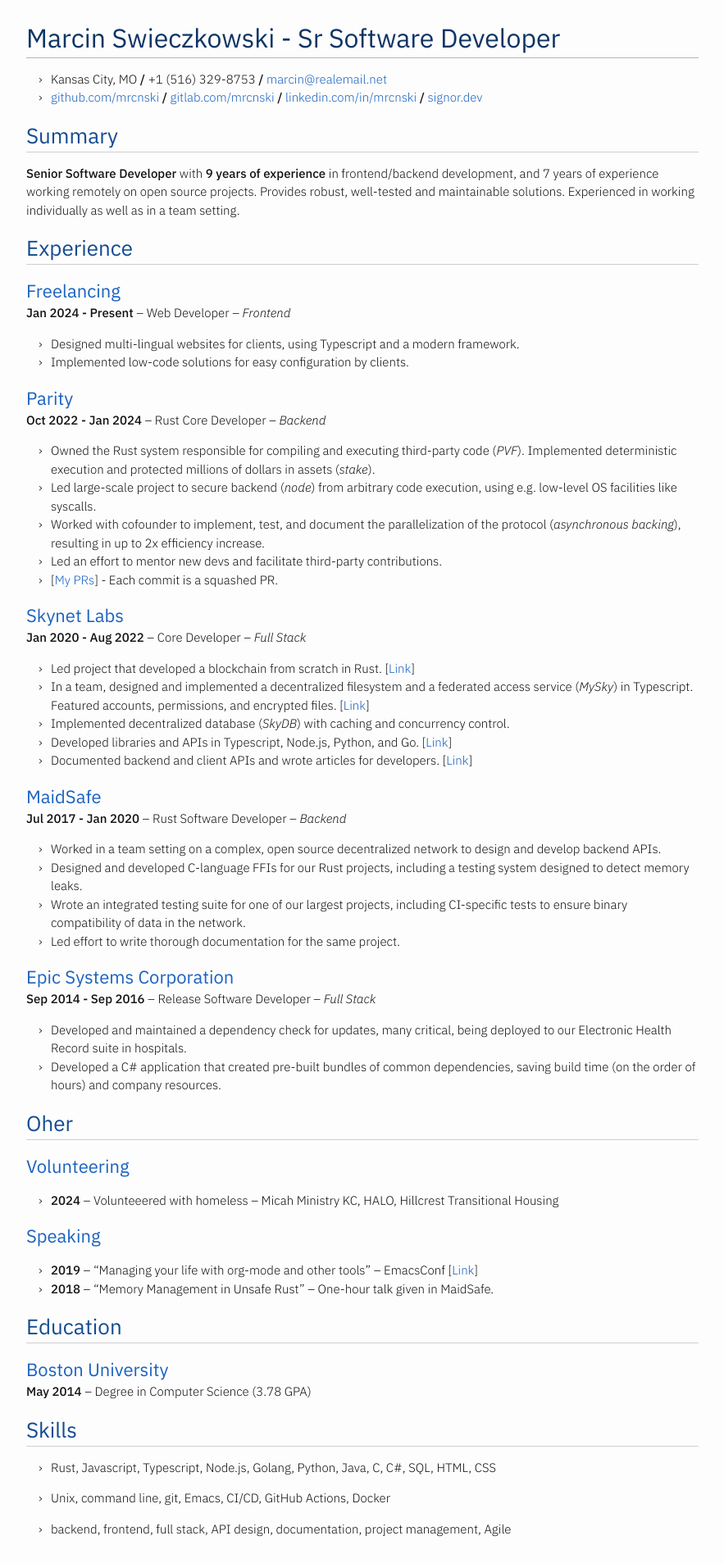
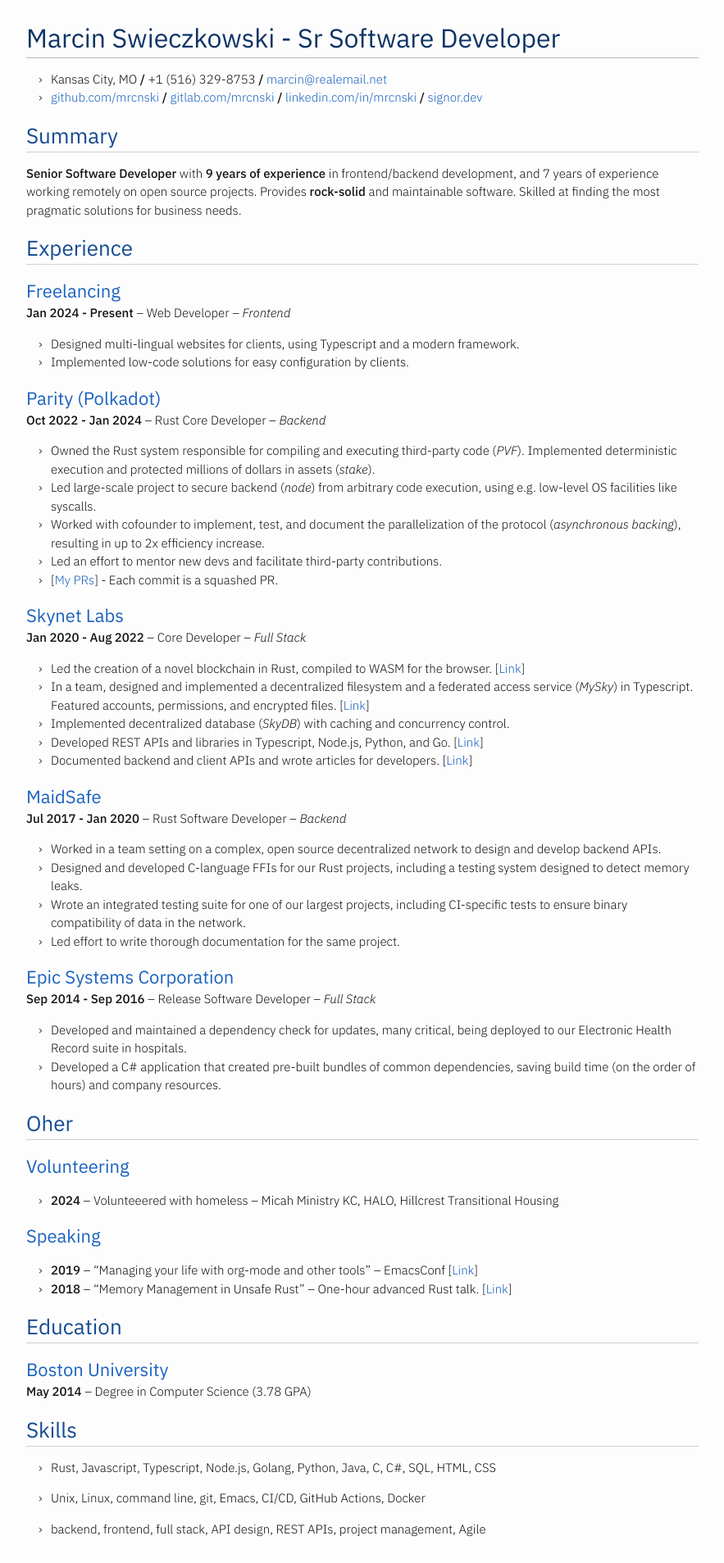
Before and after one commit to mrcnski/signor.dev, a Jekyll site: the page built from resume.md, in a window 1280 px wide. Shown: the whole page at 82% size, without its empty margins (198-1081 px from the left). Built offline with Jekyll 4.4.1, drawn with Linux system fonts in a browser that asks for light colours.

Commit message:
Update resume

```diff
--- a/resume.md
+++ b/resume.md
@@ -14,7 +14,7 @@ last-updated: "Jan 2025"
 
 ## Summary
 
-**Senior Software Developer** with **9 years of experience** in frontend/backend development, and 7 years of experience working remotely on open source projects. Provides robust, well-tested and maintainable solutions. Experienced in working individually as well as in a team setting.
+**Senior Software Developer** with **9 years of experience** in frontend/backend development, and 7 years of experience working remotely on open source projects. Provides **rock-solid** and maintainable software. Skilled at finding the most pragmatic solutions for business needs.
 
 ## Experience
 
@@ -27,7 +27,7 @@ last-updated: "Jan 2025"
   framework.
 - Implemented low-code solutions for easy configuration by clients.
 
-### Parity
+### Parity (Polkadot)
 {: .resume-meta}
 
 **Oct 2022 - Jan 2024** -- Rust Core Developer -- *Backend*
@@ -35,7 +35,8 @@ last-updated: "Jan 2025"
 - Owned the Rust system responsible for compiling and executing third-party code
   (*PVF*). Implemented deterministic execution and protected millions of dollars
   in assets (*stake*).
-- Led large-scale project to secure backend (*node*) from arbitrary code execution, using e.g. low-level OS facilities like syscalls.
+- Led large-scale project to secure backend (*node*) from arbitrary code
+  execution, using e.g. low-level OS facilities like syscalls.
 - Worked with cofounder to implement, test, and document the parallelization of
   the protocol (*asynchronous backing*), resulting in up to 2x efficiency
   increase.
@@ -47,15 +48,15 @@ last-updated: "Jan 2025"
 
 **Jan 2020 - Aug 2022** -- Core Developer -- *Full Stack*
 
-- Led project that developed a blockchain from scratch in Rust.
-  [[Link](https://gitlab.com/SkynetLabs/skynet-token/)]
+- Led the creation of a novel blockchain in Rust, compiled to WASM for the
+  browser. [[Link](https://gitlab.com/SkynetLabs/skynet-token/)]
 - In a team, designed and implemented a decentralized filesystem and a federated
   access service (*MySky*) in Typescript. Featured accounts, permissions,
   and encrypted files.
   [[Link](https://github.com/SkynetLabs/skynet-mysky)]
 - Implemented decentralized database (*SkyDB*) with caching and concurrency
   control.
-- Developed libraries and APIs in Typescript, Node.js, Python, and Go.
+- Developed REST APIs and libraries in Typescript, Node.js, Python, and Go.
   [[Link](https://github.com/SkynetLabs/skynet-js)]
 - Documented backend and client APIs and wrote articles for developers.
   [[Link](https://medium.com/@marcins)]
@@ -94,8 +95,8 @@ last-updated: "Jan 2025"
 
 - **2019** -- "Managing your life with org-mode and other tools" -- EmacsConf
   [[Link](https://emacsconf.org/2019/schedule)]
-- **2018** -- "Memory Management in Unsafe Rust" -- One-hour talk given in
-  MaidSafe.
+- **2018** -- "Memory Management in Unsafe Rust" -- One-hour advanced Rust talk.
+  [[Link](https://github.com/mrcnski/unsafe-rust)]
 
 ## Education
 
@@ -109,7 +110,7 @@ last-updated: "Jan 2025"
 - Rust, Javascript, Typescript, Node.js, Golang, Python, Java, C, C\#, SQL,
   HTML, CSS
 
-- Unix, command line, git, Emacs, CI/CD, GitHub Actions, Docker
+- Unix, Linux, command line, git, Emacs, CI/CD, GitHub Actions, Docker
 
-- backend, frontend, full stack, API design, documentation, project management,
+- backend, frontend, full stack, API design, REST APIs, project management,
   Agile
```
